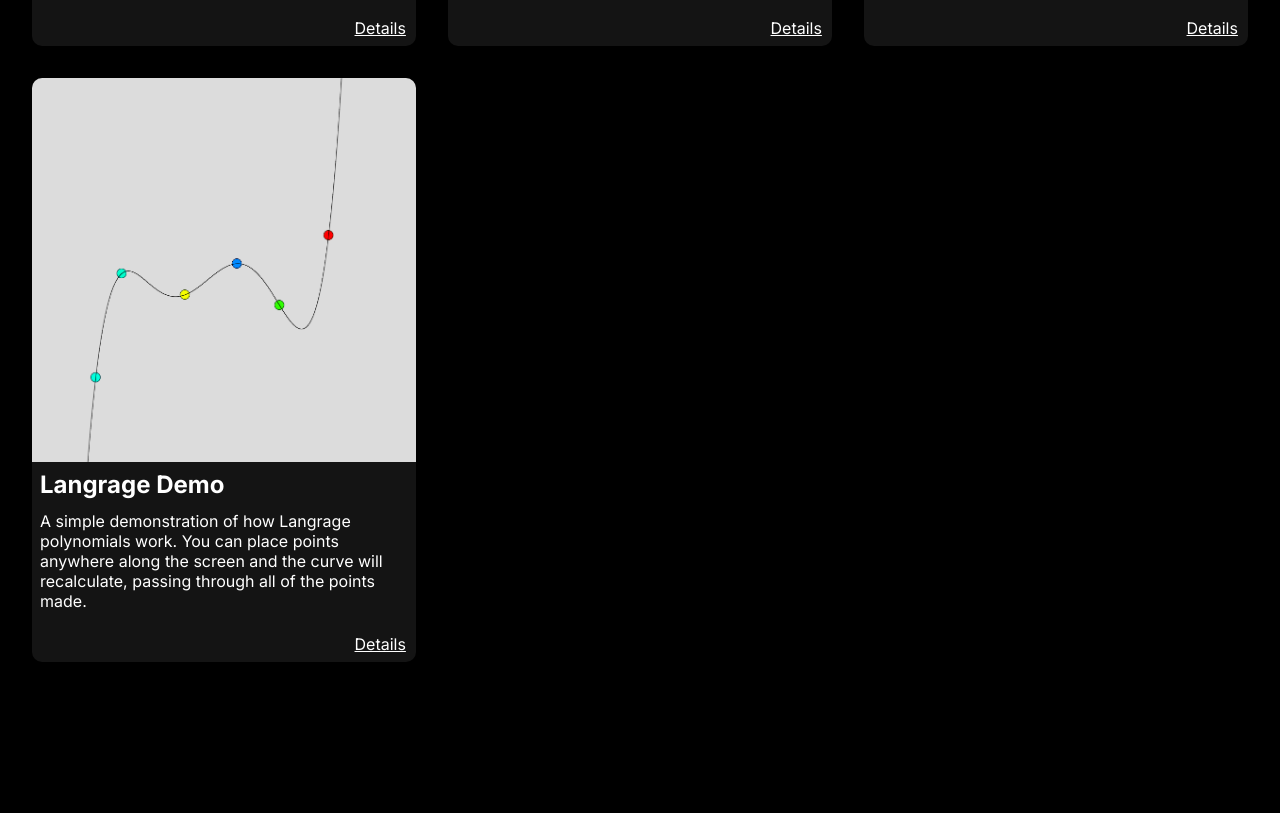
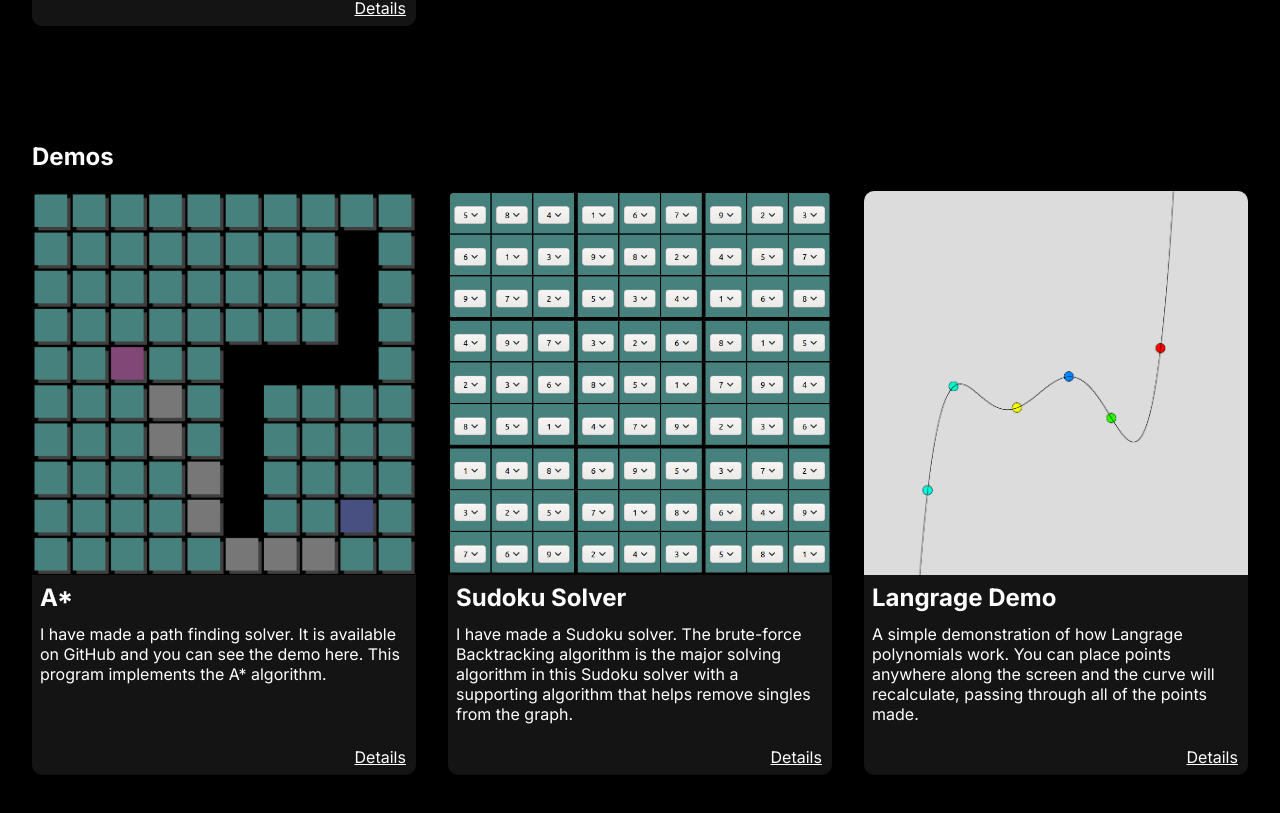
Before and after one commit to Rijndael1998/Website-Neo, a Next.js app: page /fun in a window 1280 px wide. Shown: the part 2120-2933 px from the top of the page. Built offline with nearby package versions, Linux system fonts and the light colour scheme.

Commit message:
Added new section

```diff
--- a/src/app/fun/page.tsx
+++ b/src/app/fun/page.tsx
@@ -1,5 +1,5 @@
 import Portfolio from "@/components/portfolio/_portfolio";
-import { content, irlContent } from "../../content/fun/content";
+import { content, demos, irlContent } from "../../content/fun/content";
 import styles from "./page.module.scss";
 
 /* would be good to:
@@ -27,6 +27,14 @@ export default function Fun() {
                     (portfolio) =>
                         <Portfolio key={portfolio.title} portfolio={portfolio} />)}
             </div>
+
+            <h2>Demos</h2>
+
+            <div className={styles.content}>
+                {demos.map(
+                    (portfolio) =>
+                        <Portfolio key={portfolio.title} portfolio={portfolio} />)}
+            </div>
         </div>
     </>
 }
--- a/src/content/fun/content.ts
+++ b/src/content/fun/content.ts
@@ -6,10 +6,12 @@ export type PortfolioPreviewContent = {
     image?: string,
 }
 
+export type PortfolioViewArray = Array<PortfolioPreviewContent>;
+
 const preURL = "fun/";
 const imageFolder = "/fun/";
 
-export const irlContent: Array<PortfolioPreviewContent> = [
+export const irlContent: PortfolioViewArray = [
     {
         title: "(Current Role) Data & Decisions Developer @ International Personal Finance",
         desc: "",
@@ -26,7 +28,7 @@ export const irlContent: Array<PortfolioPreviewContent> = [
     },
 ];
 
-export const content: Array<PortfolioPreviewContent> = [
+export const content: PortfolioViewArray= [
     {
         title: "Rchan",
         desc: `Rchan is project I've worked on that bridges the gap between regular people and AI. It's a simple discord bot that you can talk to with your friends. Think of it as a group chat with ChatGPT It also supports voice calls in groups, as well as taking on different personalities.`,
@@ -55,6 +57,16 @@ export const content: Array<PortfolioPreviewContent> = [
         url: preURL + "",
         image: imageFolder + "drawing_program.png",
     },
+    // {
+    //     title:"",
+    //     desc: "",
+    //     isDemo: false,
+    //     url: preURL + "",
+    //     image: imageFolder + "",
+    // },
+];
+
+export const demos: PortfolioViewArray = [
     {
         title: "A*",
         desc: "I have made a path finding solver. It is available on GitHub and you can see the demo here. This program implements the A* algorithm. ",
@@ -76,11 +88,4 @@ export const content: Array<PortfolioPreviewContent> = [
         url: preURL + "",
         image: imageFolder + "lagrange.png"
     },
-    // {
-    //     title:"",
-    //     desc: "",
-    //     isDemo: false,
-    //     url: preURL + "",
-    //     image: imageFolder + "",
-    // },
-];
+]
```
